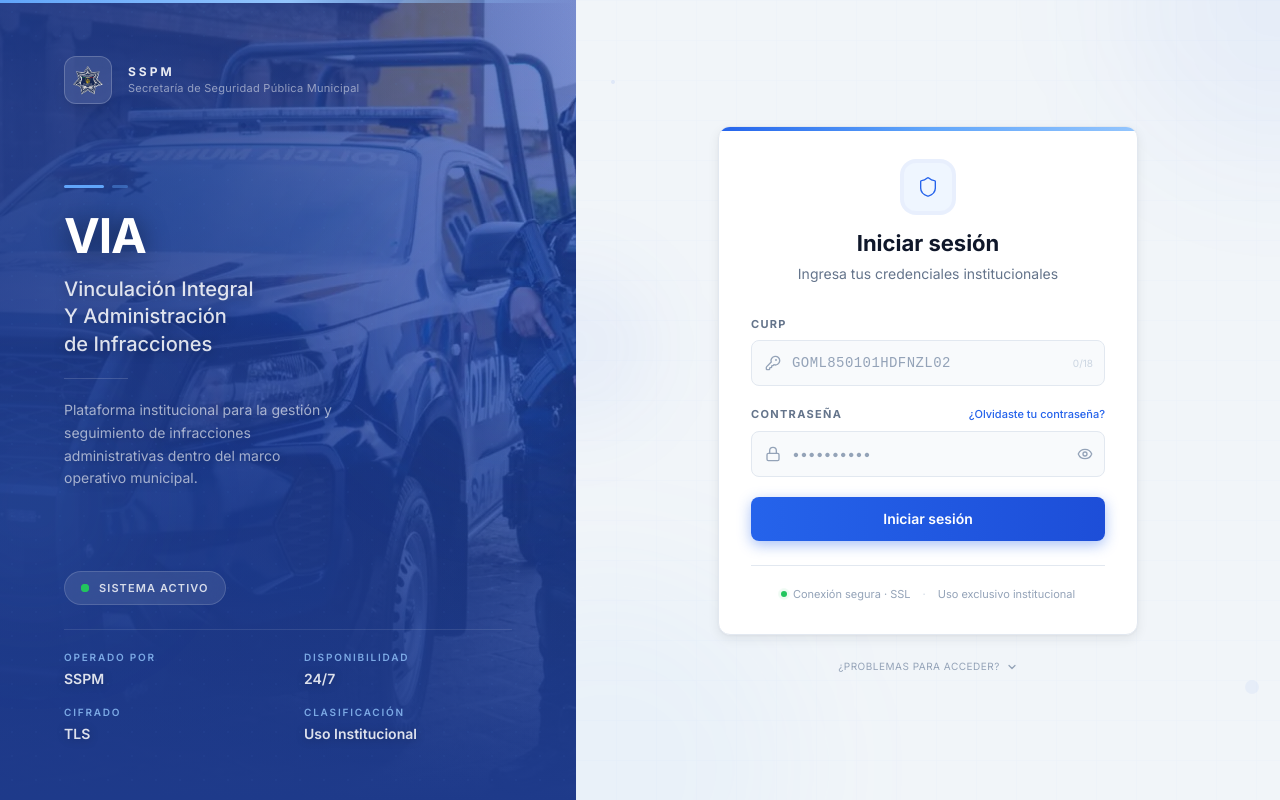
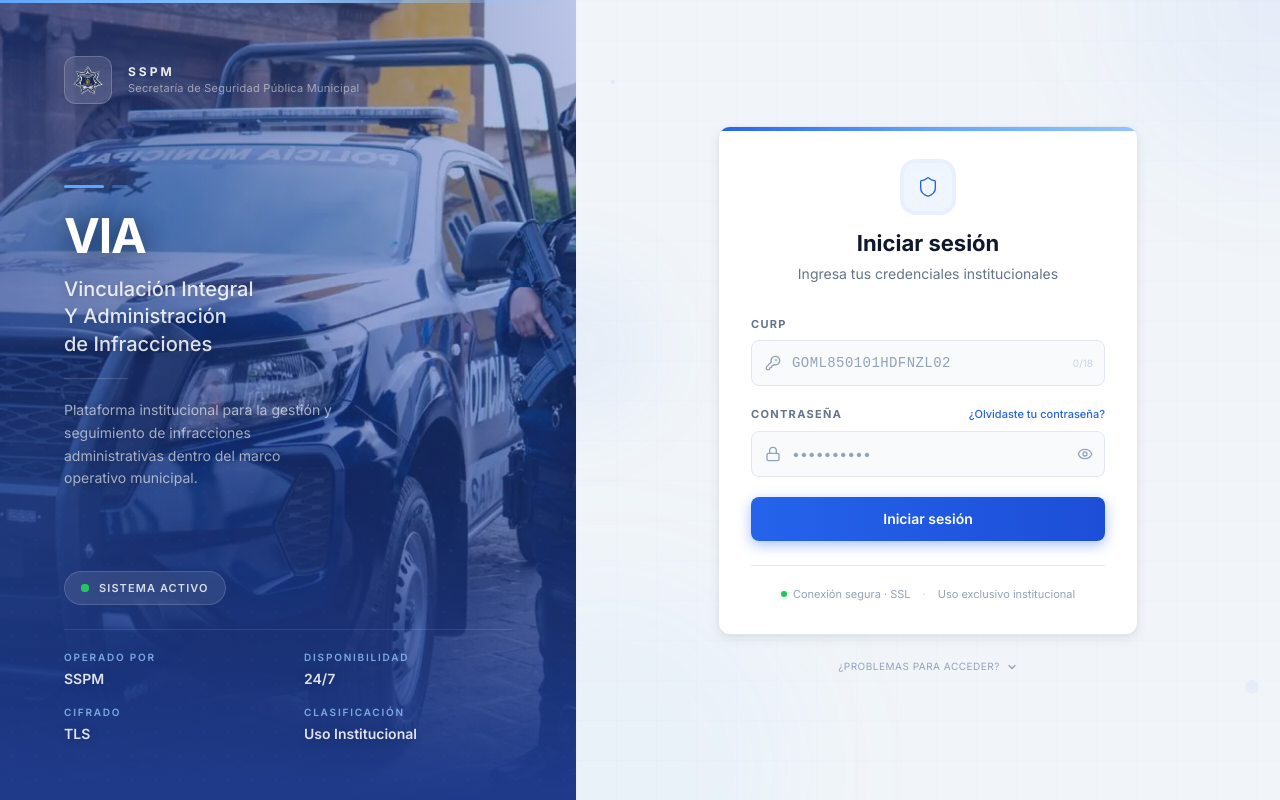
Before and after one commit to CESARBR2025/via-v2, a Next.js app: page /login in a window 1280 px wide. Built offline with nearby package versions, Linux system fonts and the light colour scheme.

Commit message:
mejorando login

```diff
--- a/features/auth/components/LoginForm.tsx
+++ b/features/auth/components/LoginForm.tsx
@@ -114,9 +114,9 @@ export default function LoginForm() {
                         filter: 'saturate(1.1)',
                     }}
                 />
-                <div className="absolute inset-0 bg-gradient-to-br from-[#1E3A8A]/80 via-[#1E40AF]/60 to-[#2563EB]/40" />
-                <div className="absolute inset-0 bg-gradient-to-t from-[#1E3A8A] via-[#1E3A8A]/40 to-transparent" />
-                <div className="absolute inset-0 bg-gradient-to-r from-[#1E3A8A]/60 to-transparent" />
+                <div className="absolute inset-0 bg-gradient-to-br from-[#1E3A8A]/50 via-[#1E40AF]/30 to-[#2563EB]/20" />
+                <div className="absolute inset-0 bg-gradient-to-t from-[#1E3A8A] via-[#1E3A8A]/20 to-transparent" />
+                <div className="absolute inset-0 bg-gradient-to-r from-[#1E3A8A]/30 to-transparent" />
 
                 {/* Animated accent line */}
                 <div className="absolute top-0 left-0 right-0 h-[3px] bg-gradient-to-r from-[#60A5FA] via-[#93C5FD] to-transparent" />
```
